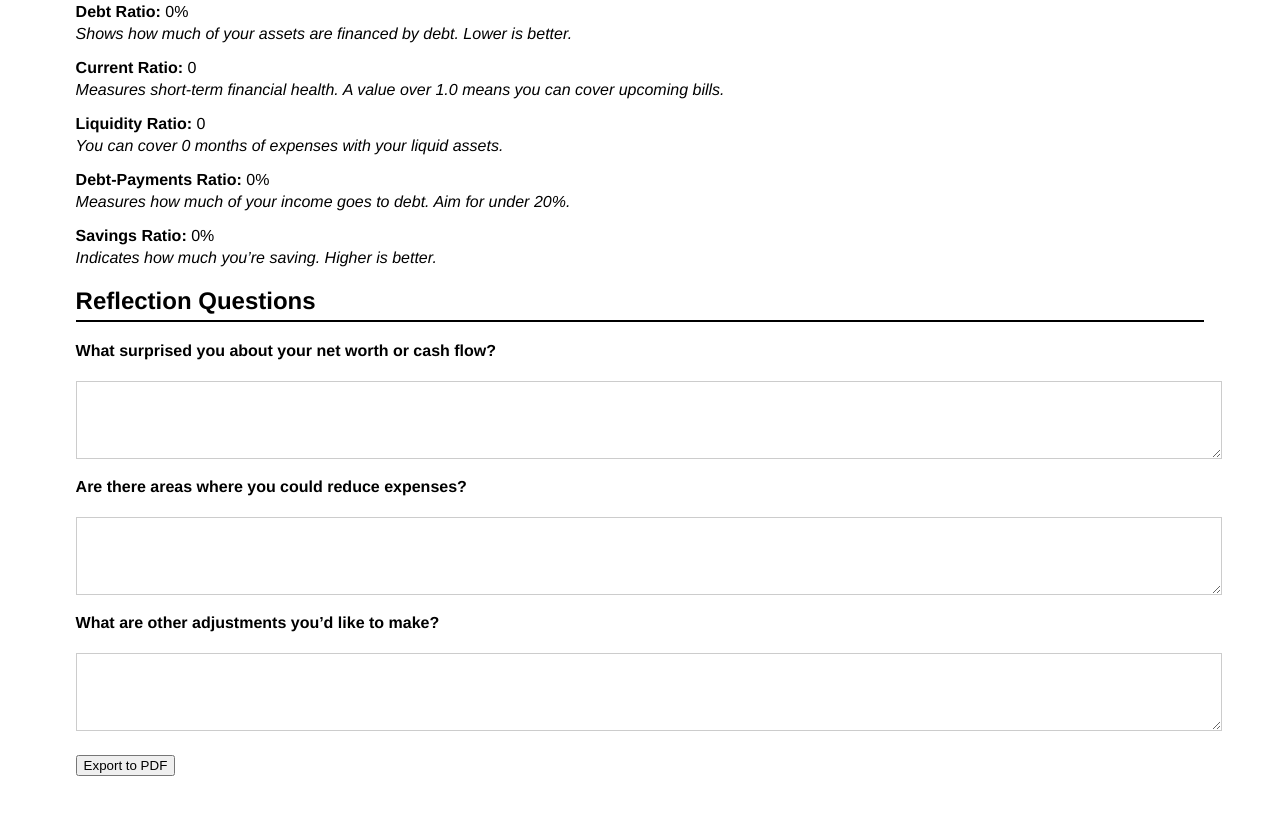
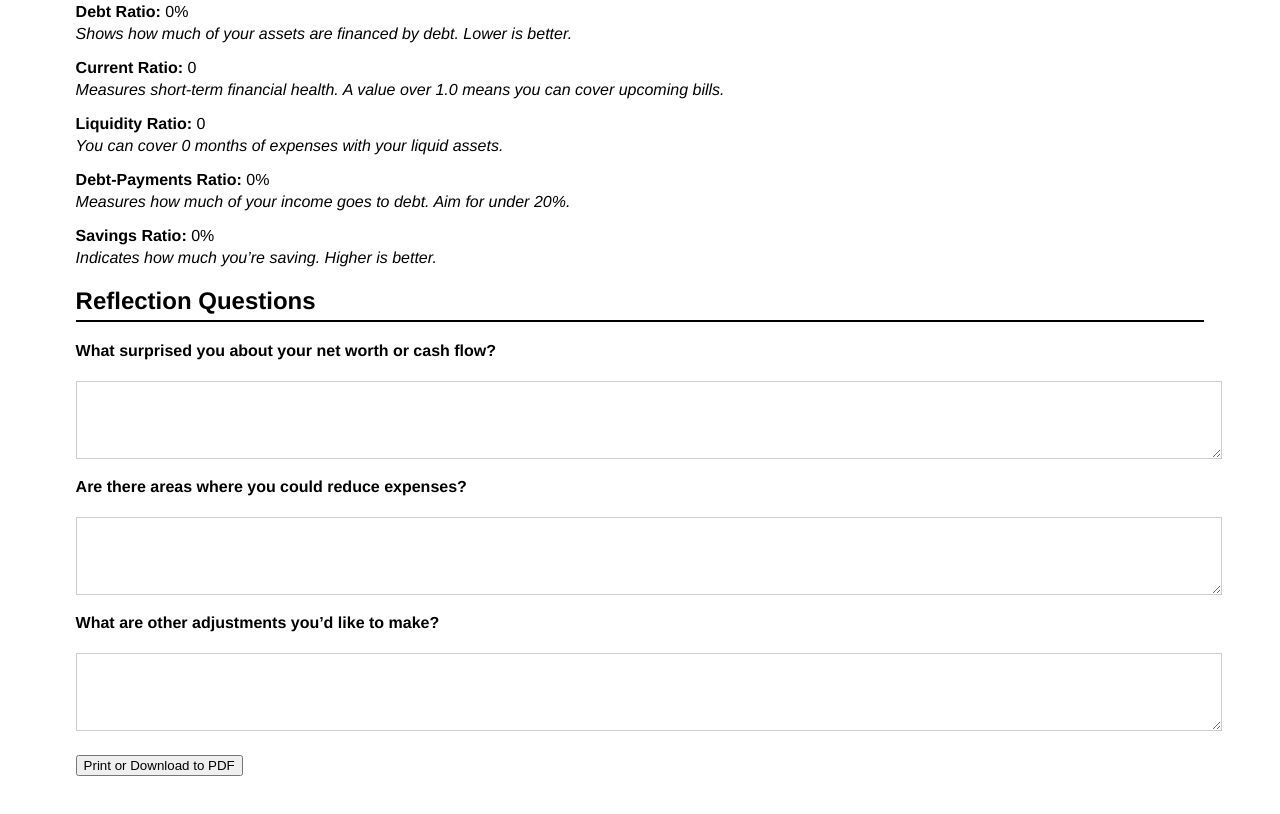
Before and after one commit to kramar-sean/financial-statements, a plain HTML site: page index.html in a window 1280 px wide. Shown: the part 1596-2410 px from the top of the page. Drawn offline with Linux system fonts and the light colour scheme.

Commit message:
Update index.html

```diff
--- a/index.html
+++ b/index.html
@@ -113,7 +113,7 @@
   </div>
 
   <div class="section">
-    <button onclick="window.print()">Export to PDF</button>
+    <button onclick="window.print()">Print or Download to PDF</button>
   </div>
 
   <script>
```
